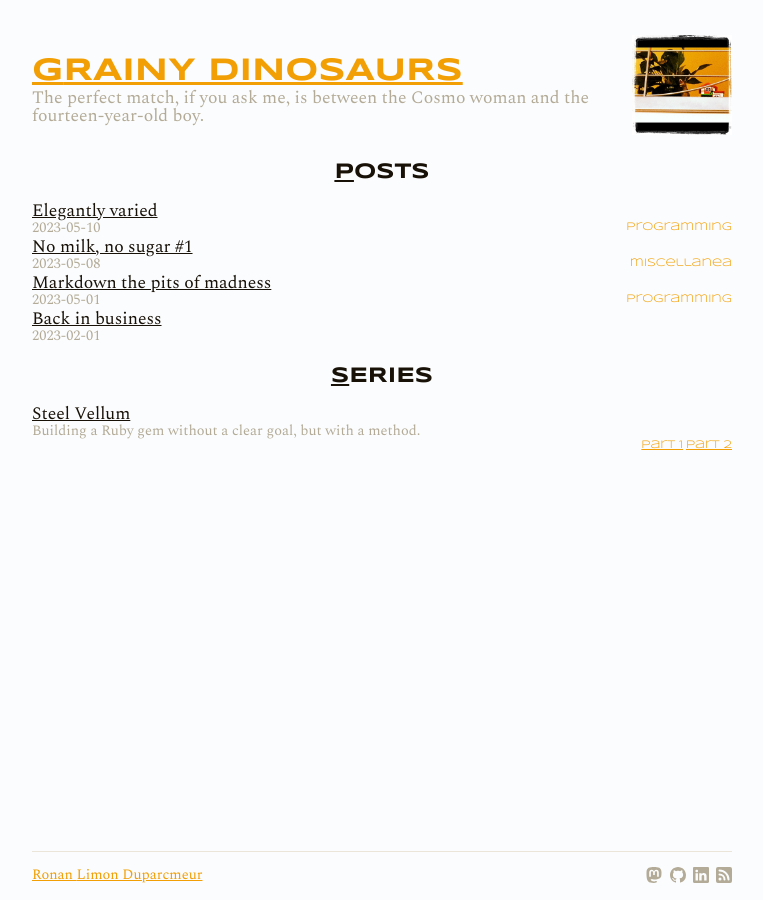
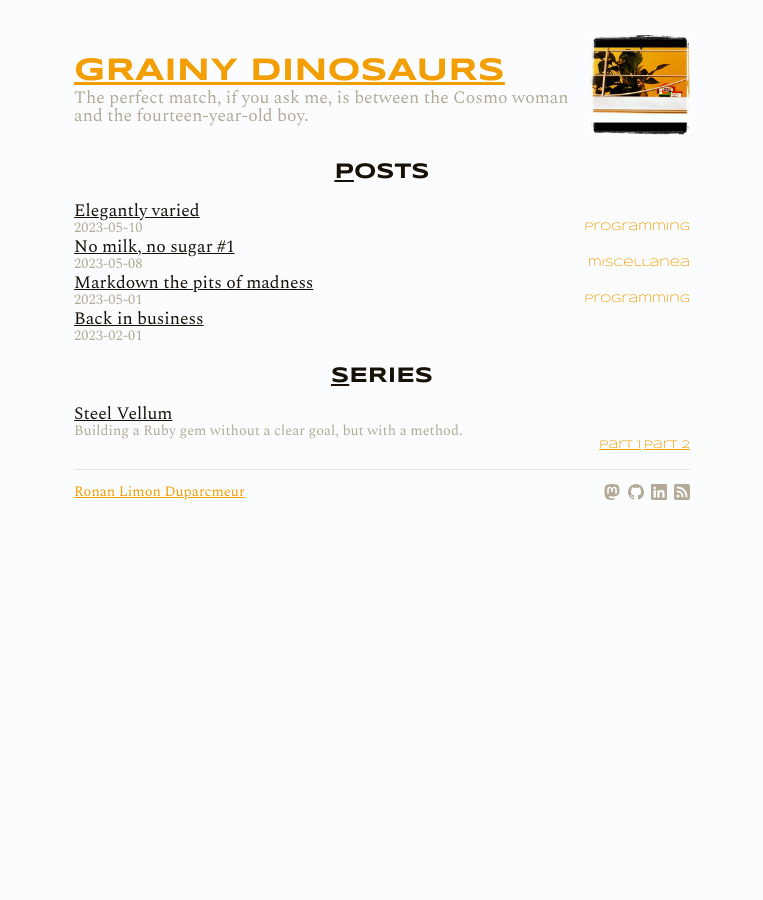
Before and after one commit to r3trofitted/r3trofitted.github.io, a Jekyll site: the page built from index.markdown, in a window 1280 px wide. Shown: the whole page, without its empty margins (258-1021 px from the left). Built offline with Jekyll 4.4.1, drawn with Linux system fonts in a browser that asks for light colours.

Commit message:
Improved CSS for the max width, including w/ <pre>
Instead of having the <pre> have a fixed width, I prefer to have them
respect their parent's – but then said parents need a fixed width. Which
can be done while respecting the header layout in small viewports,  at
the cost of a extra container <div> – something I can live with. And it
simplifies the CSS a bit.

```diff
--- a/_layouts/default.html
+++ b/_layouts/default.html
@@ -4,17 +4,15 @@
   {%- include head.html -%}
 
   <body>
+    <div id="container">
+      {%- include header.html -%}
 
-    {%- include header.html -%}
+      <main class="page-content" aria-label="Content">
+        {{ content }}
+      </main>
 
-    <main class="page-content" aria-label="Content">
-      <div class="wrapper">
-        {{ content }}
-      </div>
-    </main>
-
-    {%- include footer.html -%}
-
+      {%- include footer.html -%}
+    </div>
   </body>
 
 </html>
--- a/css/grainy-dinosaurs.css
+++ b/css/grainy-dinosaurs.css
@@ -24,18 +24,21 @@
 }
 
 body {
-  --body-margin: 1em;
-
   background-color: var(--clr-neutral-100);
   color: var(--clr-neutral-900);
   font-family: Spectral, serif;
   font-size: var(--fs-400);
 
-  margin: 0 var(--body-margin);
+  margin: 0;
 
   min-height: 100svh;
   display: grid;
   grid-template-rows: auto 1fr auto;
+}
+
+#container {
+  width: min(70ch, calc(100vw - 2em));
+  margin-inline: auto;
 }
 
 h1, h2, h3, h4, h5, h6 {
@@ -66,9 +69,6 @@ a {
 
 pre.highlight {
   overflow-x: auto;
-  max-width: 40ch;
-  margin-block: 0;
-  margin-inline: auto;
 }
 
 pre, code {
@@ -115,16 +115,6 @@ figure:has(div[class*="language-"]) figcaption {
   border-top: 1px dashed var(--clr-primary-400);
 }
 
-@media screen and (min-width: 500px) {
-  body {
-    max-width: 700px;
-    margin-inline: auto;
-  }
-
-  pre.highlight {
-    max-width: calc(700px - 2ch);
-  }
-}
 /* Categories icons (used as masks on the logo or replacement icons for posts links) */
 /* (note: the rules with the :has() pseudo-selector are on their own because of FF (https://connect.mozilla.org/t5/discussions/when-is-has-css-selector-going-to-be-fully-implemented-in/m-p/26839/highlight/true#M10662)) */
 body:has(.post[data-category='books']) .site-header-logo { --category-icon: url(../assets/book.svg); }
@@ -157,6 +147,9 @@ body:has(.post[data-category='tv']) .site-header-logo { --category-icon: url(../
 /* Header */
 .site-header {
   position: relative;
+
+  width: 100vw;
+  margin-left: calc(50% - 50vw);
 }
 
 .site-header-title {
@@ -174,8 +167,6 @@ body:has(.post[data-category='tv']) .site-header-logo { --category-icon: url(../
 .site-header-logo-container {
   position: absolute;
   top: 0;
-  left: calc(var(--body-margin) * -1);        /* offsetting to the left… */
-  width: calc(100% + 2 * var(--body-margin)); /* … and stretching to offset to the right too */
   height: 100%;
   z-index: -1;
   border-bottom: 1px solid var(--clr-neutral-400);
@@ -192,13 +183,17 @@ body:has(.post[data-category='tv']) .site-header-logo { --category-icon: url(../
   width: calc(100% + var(--inline-offset) * 2);
 }
 
-@media screen and (min-width: 500px) {
+@media screen and (min-width: 70ch) {
   .site-header {
     display: grid;
     grid-template-columns: 1fr auto;
     gap: 0 1em;
     align-items: center;
     margin-top: 2em;
+
+    width: unset;
+    margin-left: unset;
+
   }
 
   .site-header-title {
```
